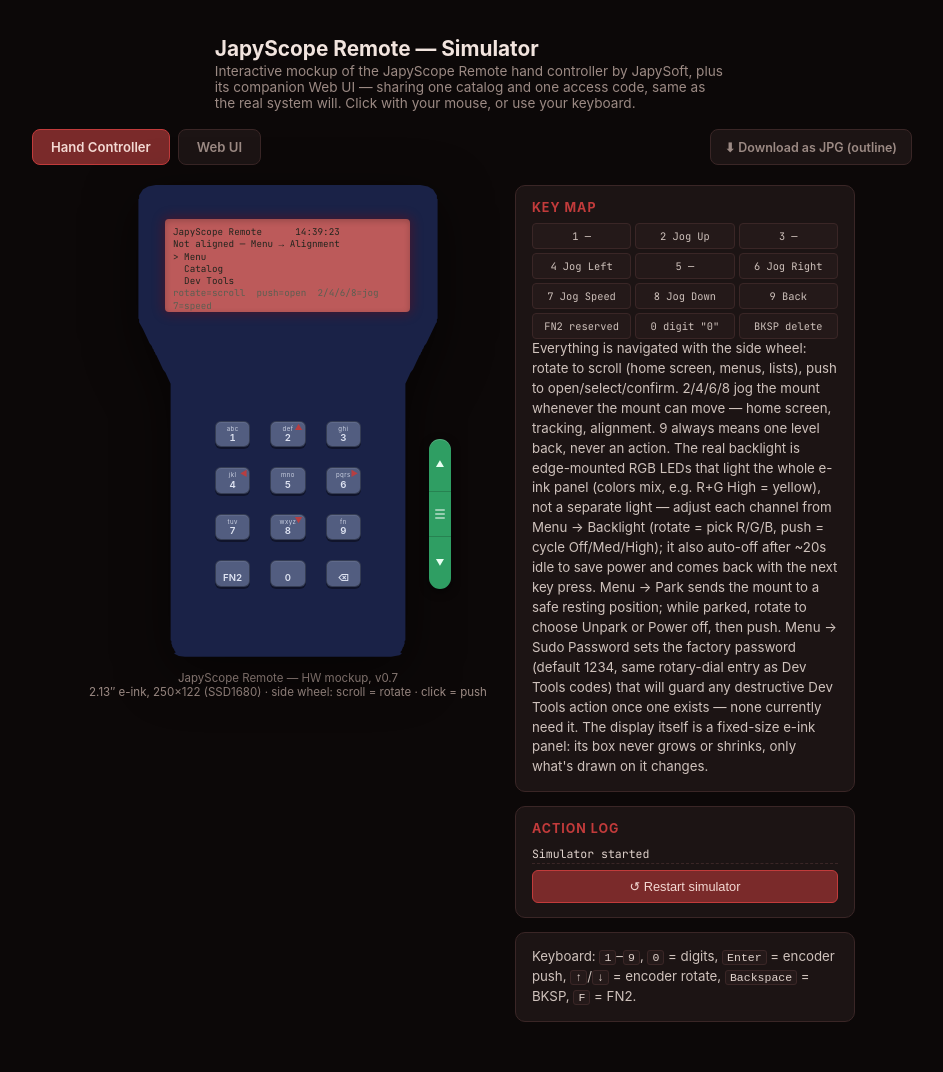
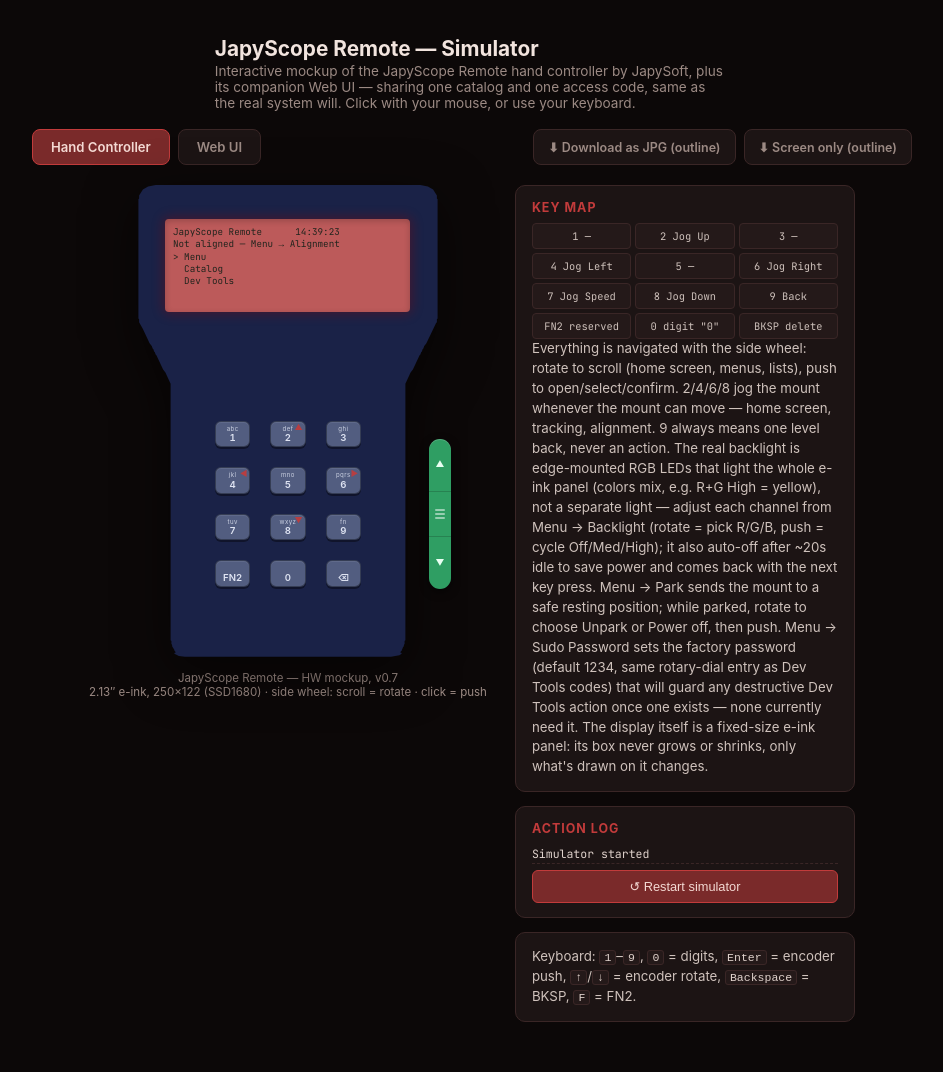
Before and after one commit to jan-tdy/japyscope-remote, a Jekyll site: the page docs/mockup.html, which Jekyll copies as it is, in a window 1280 px wide. Shown: the whole page, without its empty margins (168-1111 px from the left). Built offline with Jekyll 4.4.1, drawn with Linux system fonts in a browser that asks for light colours.

Commit message:
Remove on-screen nav-hint clutter; add a screen-only JPG export button
The real display is a tiny 2.13" panel — every screen was spending one
of its very few lines on a static control-scheme footer ("rotate=scroll
push=select 9=back" and similar), repeated verbatim across nearly every
screen. That's already documented once in the Key Map panel/legend-note
beside the mockup, not per-screen information. Removed it from all
screens; renderIdle()/renderTrack()/renderAlignJog() still show the
transient jog-direction note when one is active, they just no longer
fall back to a static hint when idle. Left the actual "…" progress
indicators and one-off content alone — those aren't control hints.

Also added a second button, "Screen only (outline)", exporting just the
e-ink display's current content as a black-and-white outline JPG (the
existing button captures the whole controller). Disabled outside the
Hand Controller tab, since the Web UI has no e-ink screen. Refactored
the export logic both buttons share into exportOutline(target, fileKey,
button).

Verified with Playwright: drove to the MENU screen, confirmed the hint
line is gone from both the live render and a captured screenshot, then
exercised both JPG buttons end-to-end (actual downloads, not just visual
inspection) and confirmed the screen button disables when switching to
the Web UI tab.

Co-Authored-By: Claude Sonnet 5 <noreply@anthropic.com>
Claude-Session: https://claude.ai/code/session_01WbqFaupL8AdbfGnr1mKbwv

```diff
--- a/docs/mockup.html
+++ b/docs/mockup.html
@@ -64,7 +64,11 @@
     border-radius:8px; padding:9px 14px; cursor:pointer; margin-left:auto;
   }
   .jpg-btn:hover{ border-color:var(--accent); color:#f4d9d3; }
-  .jpg-btn:disabled{ opacity:.55; cursor:wait; }
+  .jpg-btn:disabled{ opacity:.55; cursor:not-allowed; }
+  /* Only the first of the two JPG buttons should absorb the flex gap
+     (pushing both to the right of the tab buttons) — a second
+     margin-left:auto here would fight it for the same space. */
+  #downloadScreenJpgBtn{ margin-left:0; }
 
   /* ---- device ----
      Shape traced directly off the reference render (japyscope_lid_3.step
@@ -291,6 +295,7 @@
   <button class="tab-btn active" data-tab="hw">Hand Controller</button>
   <button class="tab-btn" data-tab="webui">Web UI</button>
   <button class="jpg-btn" id="downloadJpgBtn" type="button" title="Renders just the controller/Web UI graphic (not the surrounding simulator panels) as a black-and-white outline JPG — handy for manual illustrations">⬇ Download as JPG (outline)</button>
+  <button class="jpg-btn" id="downloadScreenJpgBtn" type="button" title="Renders just the e-ink display's current content as a black-and-white outline JPG — handy for manual illustrations of a specific screen. Hand Controller tab only.">⬇ Screen only (outline)</button>
 </div>
 
 <div class="tab-panel active" id="tab-hw">
@@ -676,7 +681,7 @@
       case "TIME_SYNC": return setLines(["Synchronizing time…","","NTP: pool.ntp.org"]);
       case "ALIGN_CHOOSE": return renderAlignChoose();
       case "ALIGN_STAR_PICK": return renderAlignStarPick();
-      case "ALIGN_SMART_NA": return setLines(["Smart align (plate-solve)","Not available in this mockup.","","push/9 = back"]);
+      case "ALIGN_SMART_NA": return setLines(["Smart align (plate-solve)","Not available in this mockup."]);
       case "ALIGN_JOG": return renderAlignJog();
       case "ALIGN_MORE": return renderAlignMore();
       case "ALIGN_SAVE": return setLines(["ALIGNED!","Saving to SD…","Navigating to Venus…"]);
@@ -684,9 +689,9 @@
       case "CATALOG_MENU": return renderCatalogMenu();
       case "LIST": return renderList();
       case "WIFI_ACCESS": return renderWifiAccess();
-      case "LOCATION": return setLines(["Location","37.8845° N   4.7787° W","Elevation: 245 m","<span class=\"dim\">push/9 = back</span>"]);
-      case "ABOUT": return setLines(["JapyScope Remote","by JapySoft","SW v0.3   HW v1.0","<span class=\"dim\">github.com/jan-tdy  ·  push/9=back</span>"]);
-      case "SYSTEM_CONFIRM": return setLines(["Power off the controller?","push = yes","9 = back"]);
+      case "LOCATION": return setLines(["Location","37.8845° N   4.7787° W","Elevation: 245 m"]);
+      case "ABOUT": return setLines(["JapyScope Remote","by JapySoft","SW v0.3   HW v1.0","github.com/jan-tdy"]);
+      case "SYSTEM_CONFIRM": return setLines(["Power off the controller?"]);
       case "SHUTDOWN": return setLines(["SHUTTING DOWN…"]);
       case "DEVTOOLS": return renderDevtools();
       case "SPEED_ADJUST": return renderSpeedAdjust();
@@ -724,7 +729,7 @@
       SHARED.aligned ? ("RA "+HOME_POINT.ra+"  Dec "+HOME_POINT.dec) : "Not aligned — Menu → Alignment"
     ];
     HOME_ITEMS.forEach(function(it,i){ lines.push((i===st.homeIndex?"&gt; ":"  ")+it); });
-    lines.push("<span class=\"dim\">"+(st.jogNote || "rotate=scroll  push=open  2/4/6/8=jog  7=speed")+"</span>");
+    if(st.jogNote) lines.push("<span class=\"dim\">"+st.jogNote+"</span>");
     setLines(lines);
   }
 
@@ -741,14 +746,13 @@
   function renderTyping(){
     setLines([
       "SmartSearch",
-      st.typeBuf + "<span class=\"cursor\">&nbsp;</span>",
-      "<span class=\"dim\">push=search  BKSP=delete  9=back</span>"
+      st.typeBuf + "<span class=\"cursor\">&nbsp;</span>"
     ]);
   }
 
   function renderResults(){
     if(st.results.length === 0){
-      setLines(["Nothing found.","<span class=\"dim\">9=back</span>"]);
+      setLines(["Nothing found."]);
       return;
     }
     var lines = ["SmartSearch results:"];
@@ -758,14 +762,11 @@
       var mark = (i===st.resIndex) ? "&gt;" : " ";
       lines.push(mark+" ["+(i+1)+"] "+escapeHtml(r.name)+"  [Alt:"+r.alt+"°]");
     }
-    lines.push("<span class=\"dim\">rotate=scroll  push=select  9=back</span>");
     setLines(lines);
   }
 
   function renderWarn(){
     var lines = (st.slewWarnings && st.slewWarnings.length) ? st.slewWarnings.slice() : ["WARNING"];
-    lines.push("push = slew anyway");
-    lines.push("9 = back");
     setLines(lines);
   }
 
@@ -781,28 +782,27 @@
       "SLEWING TO",
       escapeHtml(st.selected.name),
       "Alt "+st.selected.alt+"°   Az "+pseudoAz(st.selected.name)+"°",
-      "["+st.slewGlyphs+"]",
-      "<span class=\"dim\">7 = abort</span>"
+      "["+st.slewGlyphs+"]"
     ]);
   }
 
   function renderSlewAborted(){
     setLines([
       "SLEW ABORTED",
-      escapeHtml(st.selected.name),
-      "<span class=\"dim\">push = continue   9 = back</span>"
+      escapeHtml(st.selected.name)
     ]);
   }
 
   function renderTrack(){
-    setLines([
+    var lines = [
       "TRACKING",
       escapeHtml(st.trackObj.name),
       "RA "+st.trackObj.ra+"  Dec "+st.trackObj.dec,
       "Alt "+st.trackObj.alt+"°   Az "+pseudoAz(st.trackObj.name)+"°",
-      "↑ "+formatMMSS(st.trackSec),
-      "<span class=\"dim\">"+(st.jogNote || "2/4/6/8=jog  7=speed  9=back")+"</span>"
-    ]);
+      "↑ "+formatMMSS(st.trackSec)
+    ];
+    if(st.jogNote) lines.push("<span class=\"dim\">"+st.jogNote+"</span>");
+    setLines(lines);
   }
 
   function renderMenu(){
@@ -813,7 +813,6 @@
     for(var i=i0; i<Math.min(i0+VISIBLE_ROWS, items.length); i++){
       lines.push((i===st.menuIndex?"&gt; ":"  ")+items[i]);
     }
-    lines.push("<span class=\"dim\">rotate=scroll  push=select  9=back</span>");
     setLines(lines);
   }
 
@@ -823,7 +822,6 @@
       var mark = (i===st.backlightChanIndex) ? "&gt; " : "  ";
       lines.push(mark+ch+": "+BACKLIGHT_LEVELS[st.backlight[ch]]);
     });
-    lines.push("<span class=\"dim\">rotate=channel  push=cycle  9=back</span>");
     setLines(lines);
   }
 
@@ -848,17 +846,16 @@
     var items = ["Smart (plate-solve)","Manual (2 stars)"];
     var lines = ["ALIGNMENT — choose mode"];
     items.forEach(function(it,i){ lines.push((i===st.alignIndex?"&gt; ":"  ")+it); });
-    lines.push("<span class=\"dim\">rotate=scroll  push=select  9=back</span>");
     setLines(lines);
   }
 
   function renderAlignJog(){
-    setLines([
+    var lines = [
       "Point to "+st.jogTarget,
-      "Speed: "+st.speed+"x  (7 = change)",
-      st.jogNote ? ("<span class=\"dim\">"+st.jogNote+"</span>") : "2/4/6/8 = fine adjustment",
-      "push = confirm point   9 = back"
-    ]);
+      "Speed: "+st.speed+"x  (7 = change)"
+    ];
+    if(st.jogNote) lines.push("<span class=\"dim\">"+st.jogNote+"</span>");
+    setLines(lines);
   }
 
   function renderCatalogMenu(){
@@ -868,7 +865,6 @@
     for(var i=i0; i<Math.min(i0+VISIBLE_ROWS, items.length); i++){
       lines.push((i===st.catIndex?"&gt; ":"  ")+items[i]);
     }
-    lines.push("<span class=\"dim\">rotate=scroll  push=select  9=back</span>");
     setLines(lines);
   }
 
@@ -884,7 +880,6 @@
         lines.push(mark+" "+escapeHtml(o.name)+" [Alt:"+o.alt+"°]");
       }
     }
-    lines.push("<span class=\"dim\">rotate=scroll  push=goto  9=back</span>");
     setLines(lines);
   }
 
@@ -892,8 +887,7 @@
     setLines([
       "Web UI access code:",
       "<b>"+st.wifiCode+"</b>",
-      "Valid: "+formatMMSS(st.wifiSeconds),
-      "<span class=\"dim\">9 = back</span>"
+      "Valid: "+formatMMSS(st.wifiSeconds)
     ]);
   }
   function formatMMSS(s){
@@ -909,9 +903,7 @@
     }).join(" ");
     setLines([
       "Dev Tools — enter code",
-      "[ "+slots+" ]",
-      "<span class=\"dim\">rotate = digit (0-9)</span>",
-      "<span class=\"dim\">push = lock in   9 = back</span>"
+      "[ "+slots+" ]"
     ]);
   }
 
@@ -923,9 +915,7 @@
     }).join(" ");
     setLines([
       "Set sudo password",
-      "[ "+slots+" ]",
-      "<span class=\"dim\">rotate = digit (0-9)</span>",
-      "<span class=\"dim\">push = lock in   9 = cancel</span>"
+      "[ "+slots+" ]"
     ]);
   }
 
@@ -954,9 +944,7 @@
   function renderSpeedAdjust(){
     setLines([
       "Jog speed",
-      "<b>"+st.speed+"x</b>",
-      "<span class=\"dim\">rotate = change</span>",
-      "<span class=\"dim\">push / 9 = back</span>"
+      "<b>"+st.speed+"x</b>"
     ]);
   }
 
@@ -965,7 +953,7 @@
       "Wi-Fi Setup",
       "Connect to hotspot:",
       "<b>JapyScope-Setup</b>",
-      "<span class=\"dim\">then open the Web UI · 9=back</span>"
+      "then open the Web UI"
     ]);
   }
 
@@ -1260,7 +1248,6 @@
     var items = ["Yes, park","Cancel"];
     var lines = ["Park the mount?"];
     items.forEach(function(it,i){ lines.push((i===st.parkConfirmIndex?"&gt; ":"  ")+it); });
-    lines.push("<span class=\"dim\">rotate=scroll  push=select  9=back</span>");
     setLines(lines);
   }
 
@@ -1310,14 +1297,12 @@
     var items = ["Unpark","Power off"];
     var lines = ["PARKED", parkPositionLabel()];
     items.forEach(function(it,i){ lines.push((i===st.parkedIndex?"&gt; ":"  ")+it); });
-    lines.push("<span class=\"dim\">rotate=scroll  push=select</span>");
     setLines(lines);
   }
 
   function renderDriverSelect(){
     var lines = ["Select mount driver"];
     DRIVERS.forEach(function(d,i){ lines.push((i===st.driverIndex?"&gt; ":"  ")+d); });
-    lines.push("<span class=\"dim\">rotate=scroll  push=select  9=back</span>");
     setLines(lines);
   }
 
@@ -1336,7 +1321,6 @@
   function renderIfaceSelect(){
     var lines = ["Select comm. interface"];
     INTERFACES.forEach(function(d,i){ lines.push((i===st.interfaceIndex?"&gt; ":"  ")+d); });
-    lines.push("<span class=\"dim\">rotate=scroll  push=select  9=back</span>");
     setLines(lines);
   }
 
@@ -1374,7 +1358,6 @@
     for(var i=i0; i<Math.min(i0+VISIBLE_ROWS, STARS.length); i++){
       lines.push((i===st.starPickIndex?"&gt; ":"  ")+STARS[i]);
     }
-    lines.push("<span class=\"dim\">rotate=scroll  push=select  9=back</span>");
     setLines(lines);
   }
 
@@ -1412,7 +1395,6 @@
     var items = ["Add another point","Finish alignment"];
     var lines = ["Alignment points: "+st.starIdx];
     items.forEach(function(it,i){ lines.push((i===st.alignMoreIndex?"&gt; ":"  ")+it); });
-    lines.push("<span class=\"dim\">rotate=scroll  push=select  9=back</span>");
     setLines(lines);
   }
 
@@ -1431,7 +1413,6 @@
     var items = ["Yes, done","Fine-tune (1 more point)"];
     var lines = ["Looks right in the eyepiece?"];
     items.forEach(function(it,i){ lines.push((i===st.alignConfirmIndex?"&gt; ":"  ")+it); });
-    lines.push("<span class=\"dim\">rotate=scroll  push=select  9=back</span>");
     setLines(lines);
   }
 
@@ -1877,11 +1858,14 @@
 
 <script>
   var tabButtons = document.querySelectorAll(".tab-btn");
+  var screenJpgBtn = document.getElementById("downloadScreenJpgBtn");
   tabButtons.forEach(function(btn){
     btn.addEventListener("click", function(){
       tabButtons.forEach(function(b){ b.classList.toggle("active", b === btn); });
       document.getElementById("tab-hw").classList.toggle("active", btn.dataset.tab === "hw");
       document.getElementById("tab-webui").classList.toggle("active", btn.dataset.tab === "webui");
+      // The e-ink screen only exists on the Hand Controller tab.
+      if(screenJpgBtn) screenJpgBtn.disabled = btn.dataset.tab !== "hw";
     });
   });
 </script>
@@ -1959,31 +1943,33 @@
     return panel.querySelector(".webui-page") || panel;
   }
 
-  btn.addEventListener("click", function(){
-    var panel = document.querySelector(".tab-panel.active");
-    if(!panel || typeof html2canvas !== "function"){
+  /* Shared by both JPG buttons: renders `target`, runs it through
+     toOutline(), and triggers a download named "japyscope-<fileKey>-
+     outline-<timestamp>.jpg". `button` gets the "Rendering…" busy state
+     for the duration. */
+  function exportOutline(target, fileKey, button){
+    if(!target || typeof html2canvas !== "function"){
       alert("Screenshot rendering isn't available (html2canvas failed to load).");
       return;
     }
-    var target = captureTarget(panel);
-    var label = btn.textContent;
-    btn.disabled = true;
-    btn.textContent = "Rendering…";
+    var label = button.textContent;
+    button.disabled = true;
+    button.textContent = "Rendering…";
     /* A higher scale than a whole-page capture would need: the crop is
-       small now, so this stays fast, and it gives the on-screen text
-       enough source pixels that a thin, undilated outline still traces
-       it legibly instead of breaking into dots. The +24 width pads past
+       small, so this stays fast, and it gives the on-screen text enough
+       source pixels that a thin, undilated outline still traces it
+       legibly instead of breaking into dots. The +24 width pads past
        the device's own box for the side scroll-wheel, which sits
-       outside it via negative positioning (right:-13px). */
+       outside it via negative positioning (right:-13px) — harmless
+       slack for a target (e.g. the screen alone) that has no overflow. */
     html2canvas(target, {backgroundColor: "#ffffff", scale: 3, width: target.scrollWidth + 24}).then(function(canvas){
       var outline = toOutline(canvas);
       outline.toBlob(function(blob){
         if(!blob){ throw new Error("toBlob returned no data"); }
         var url = URL.createObjectURL(blob);
         var a = document.createElement("a");
-        var tabKey = panel.id === "tab-hw" ? "hand-controller" : "web-ui";
         a.href = url;
-        a.download = "japyscope-" + tabKey + "-outline-" + Date.now() + ".jpg";
+        a.download = "japyscope-" + fileKey + "-outline-" + Date.now() + ".jpg";
         document.body.appendChild(a);
         a.click();
         a.remove();
@@ -1993,10 +1979,23 @@
       console.error(err);
       alert("Could not render a screenshot in this browser.");
     }).then(function(){
-      btn.disabled = false;
-      btn.textContent = label;
+      button.disabled = false;
+      button.textContent = label;
     });
+  }
+
+  btn.addEventListener("click", function(){
+    var panel = document.querySelector(".tab-panel.active");
+    var tabKey = panel && panel.id === "tab-hw" ? "hand-controller" : "web-ui";
+    exportOutline(captureTarget(panel), tabKey, btn);
   });
+
+  var screenBtn = document.getElementById("downloadScreenJpgBtn");
+  if(screenBtn){
+    screenBtn.addEventListener("click", function(){
+      exportOutline(document.getElementById("screen"), "screen", screenBtn);
+    });
+  }
 })();
 </script>
 </body>
```
